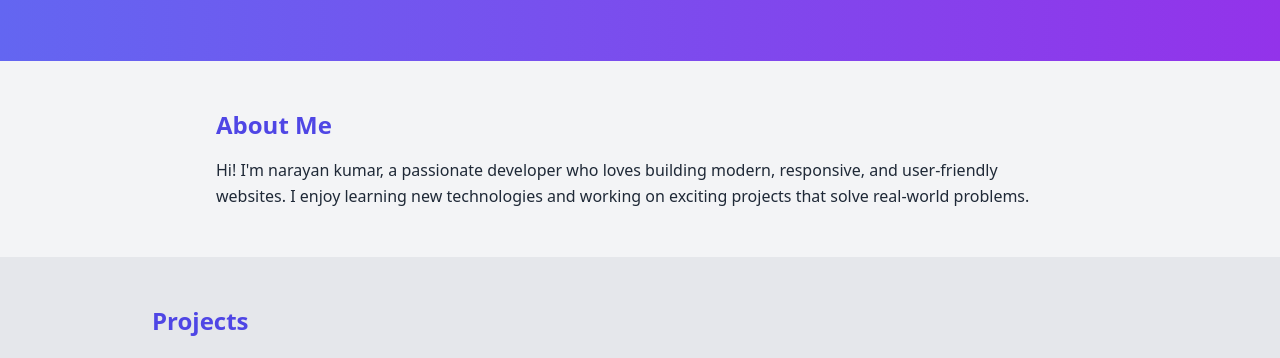
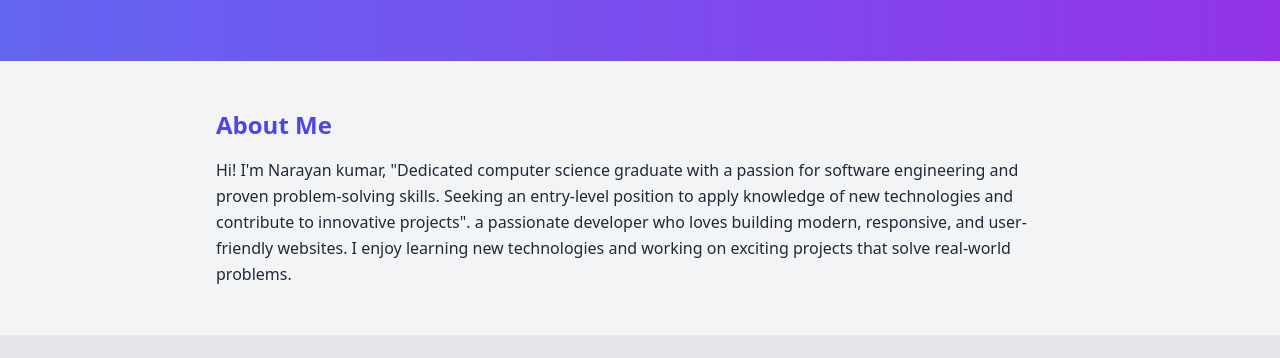
Before and after one commit to NarayanCse01/Resume, a plain HTML site: page index.html in a window 1280 px wide. Shown: the part 381-739 px from the top of the page. Drawn offline with nearby package versions, Linux system fonts and the light colour scheme.

Commit message:
Update index.html

```diff
--- a/index.html
+++ b/index.html
@@ -28,7 +28,12 @@
   <section id="about" class="max-w-4xl mx-auto py-12 px-6">
     <h3 class="text-2xl font-semibold mb-4 text-indigo-600">About Me</h3>
     <p class="leading-relaxed">
-      Hi! I'm narayan kumar, a passionate developer who loves building modern, responsive, and user-friendly websites. I enjoy learning new technologies and working on exciting projects that solve real-world problems.
+      Hi! I'm Narayan kumar,
+ "Dedicated computer science graduate with a passion for software
+ engineering and proven problem-solving skills. Seeking an entry-level
+ position to apply knowledge of new technologies and contribute to
+ innovative projects".
+      a passionate developer who loves building modern, responsive, and user-friendly websites. I enjoy learning new technologies and working on exciting projects that solve real-world problems.
     </p>
   </section>
 
```
